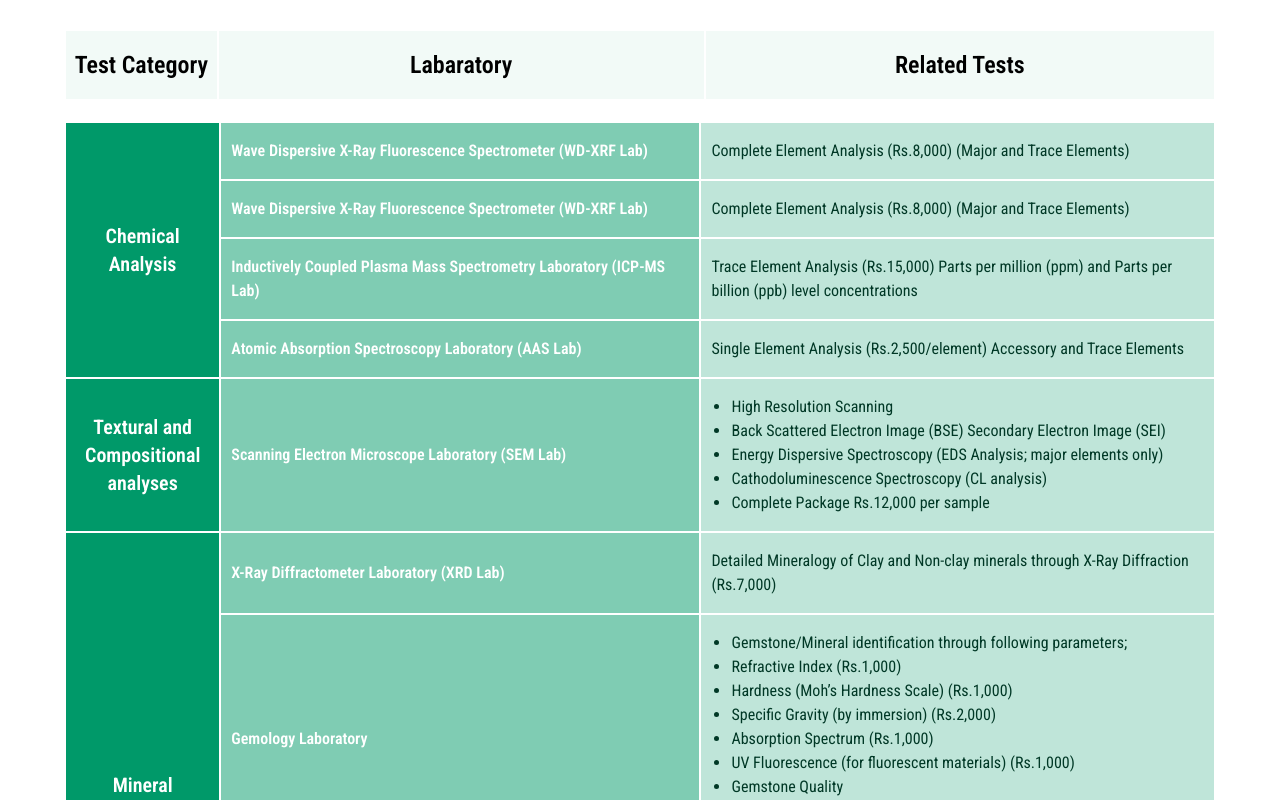
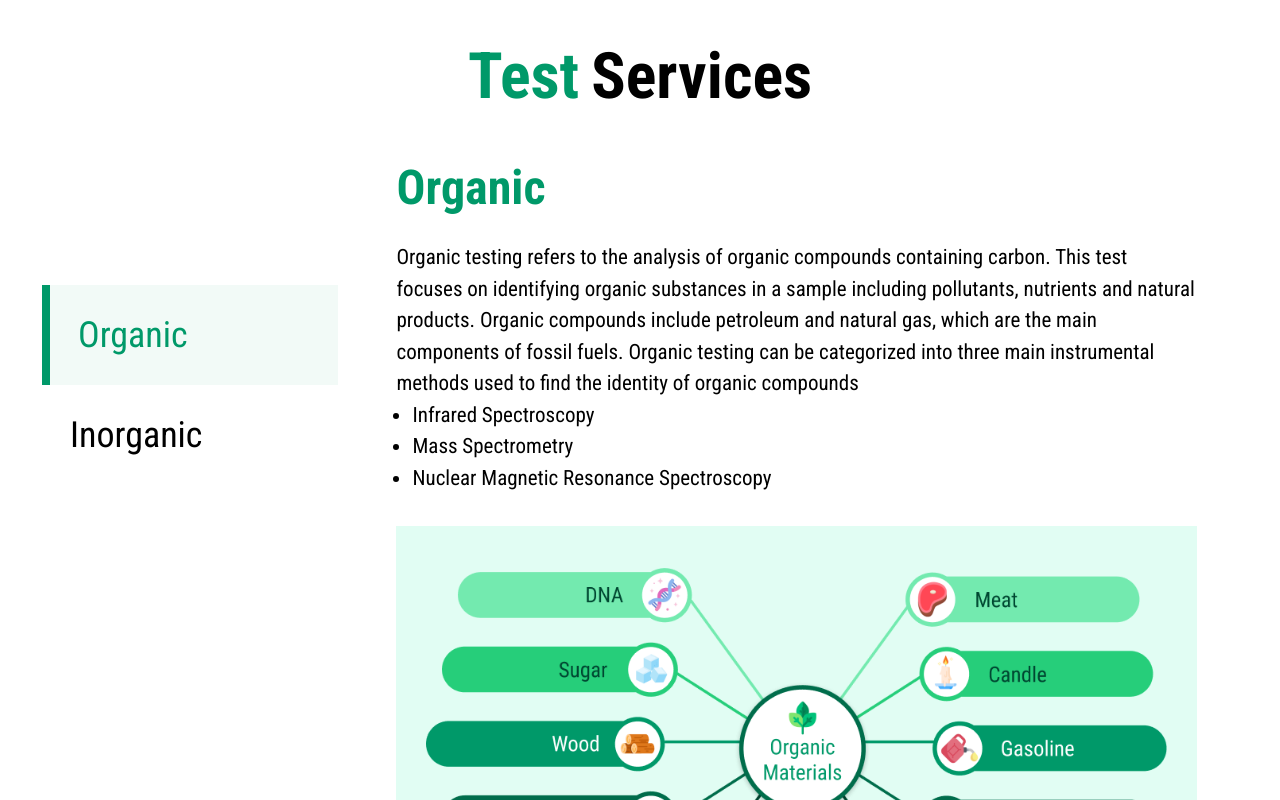
Before and after one commit to realAbdullah4504/mineral-app, a React (Create React App) app: page /test-information in a window 1280 px wide. Shown: the part 1440-2240 px from the top of the page. Built offline with nearby package versions, Linux system fonts and the light colour scheme; a web font is replaced by a local one.

Commit message:
Test Services Organic / Inorganic Section Completed

```diff
--- /dev/null
+++ b/src/components/InorganicTestInfo/index.js
@@ -0,0 +1,113 @@
+import React from "react";
+import inorganic from "assets/images/inorganicTest.png";
+
+const InorganicTestInfo = () => {
+  return (
+    <div className="flex flex-col mt-[39px] mr-[83px]">
+      <div className="flex text-[#009969] text-5xl font-bold">Inorganic</div>
+      <div className="flex text-[21px] pt-[30px]">
+        Inorganic testing refers to the analysis of inorganic substances that do
+        not contain carbon-hydrogen. This type of testing focuses on identifying
+        and quantifying inorganic elements and compounds of samples including
+        metals and minerals. Geoscience Advance Research Laboratory (GARL) is
+        responsible for Inorganic testing. GARL's conduct the testing using
+        following methods:
+      </div>
+      <ul className="list-disc pl-4 text-[21px]">
+        <li>Chemical Analysis</li>
+        <li>Mineral Identification</li>
+        <li>Petrographic Analysis</li>
+      </ul>
+      <div className="flex text-[#009969] text-5xl font-bold mt-[46px]">
+        Minerals & Ores
+      </div>
+      <div className="flex px-[30px] py-[42px] mt-[10px] mb-[75px]">
+        <img src={inorganic} alt="Organic Materials" />
+      </div>
+      <div className="flex text-5xl font-bold">1. Chemical Analysis</div>
+      <div className="flex text-xl mt-8">
+        Chemical analysis is the process used to determine the chemical
+        composition of a mineral or rock. It involves identifying and
+        quantifying the different elements and compounds that make up a mineral.
+        This technique encompasses the following methods:
+      </div>
+      <div className="flex text-xl">
+        <ul className="pl-8 list-disc">
+          <li>Whole Rock Analysis</li>
+          <li>Single Element Analysis</li>
+        </ul>
+      </div>
+      <div className="flex text-[#009969] text-xl font-semibold mt-6 ml-8">
+        i. Whole Rock Analysis
+      </div>
+      <div className="flex text-xl ml-8">
+        Whole Rock Analysis is a comprehensive technique used to determine the
+        chemical composition of a mineral sample. This analysis provides
+        detailed information about the concentrations of major, minor and trace
+        elements within the mineral sample, giving insights into its mineralogy,
+        formation history and geological process. This method includes the
+        following techniques:
+      </div>
+      <ul className="pl-4 list-disc text-xl ml-12">
+        <li>XRF Analysis</li>
+        <li>ICP-MS Analysis</li>
+      </ul>
+      <div className="flex text-[#009969] text-xl font-semibold mt-6 ml-8">
+        ii. Single Element Analysis
+      </div>
+      <div className="flex text-xl ml-8">
+        Single Element Analysis is a focused type of chemical analysis that aims
+        to identify and quantify a specific element within a mineral sample. It
+        helps in detecting contaminants, thus ensuring accurate data necessary
+        for quality control and regulatory compliance. The following techniques
+        are used under Single Element Analysis:
+      </div>
+      <ul className="pl-4 list-disc text-xl ml-12">
+        <li>Atomic Absorption Spectroscopy (AAS)</li>
+        <li>
+          Inductively Coupled Plasma Optical Emission Spectroscopy (ICP-OES)
+        </li>
+        <li>Inductively Coupled Plasma Mass Spectroscopy (ICP-MS)</li>
+        <li>X-Ray Fluorescence (XRF)</li>
+      </ul>
+      <div className="flex text-5xl font-bold mt-[33px]">
+        3. Petrographic Analysis
+      </div>
+      <div className="flex text-xl mt-8">
+        Petrographic Analysis is a detailed examination of the composition and
+        texture of rocks using a petrographic microscope. This technique is
+        widely used in mineral and rock analysis to study the mineralogy and
+        textural characteristics of the mineral sample. The following techniques
+        are used for Petrographic analysis:
+      </div>
+      <div className="flex text-xl">
+        <ul className="pl-8 list-disc">
+          <li>Physical parameters</li>
+          <li>X-Ray Diffraction Analysis</li>
+          <li>Scanning Electron Microscopy (SEM)</li>
+          <li>Differential Thermal Analysis (DTA)</li>
+          <li>Stereoscopy</li>
+        </ul>
+      </div>
+      <div className="flex text-5xl font-bold mt-[33px]">
+        2. Mineral Identification
+      </div>
+      <div className="flex text-xl mt-8">
+        The Mineral Identification process involves a series of steps and tests
+        to determine the identity of a mineral sample based on its physical and
+        chemical properties including color, streak, luster, hardness and
+        density. These tests consist of the following processes:
+      </div>
+      <div className="flex text-xl">
+        <ul className="pl-8 list-disc">
+          <li>X-Ray Diffraction Analysis</li>
+          <li>Physical parameters</li>
+          <li>Scanning Electron Microscopy (SEM)</li>
+          <li>Differential Thermal Analysis (DTA)</li>
+          <li>Stereoscopy</li>
+        </ul>
+      </div>
+    </div>
+  );
+};
+export default InorganicTestInfo;
--- /dev/null
+++ b/src/components/OrganicTestInfo/index.js
@@ -0,0 +1,27 @@
+import React from "react";
+import organicTest from "assets/images/organicTest.png";
+
+const OrganicTestInfo = () => {
+  return (
+    <div className="flex flex-col mt-[39px] mr-[83px]">
+      <div className="flex text-[#009969] text-5xl font-bold">Organic</div>
+      <div className="flex text-[21px] pt-[30px]">
+        Organic testing refers to the analysis of organic compounds containing
+        carbon. This test focuses on identifying organic substances in a sample
+        including pollutants, nutrients and natural products. Organic compounds
+        include petroleum and natural gas, which are the main components of
+        fossil fuels. Organic testing can be categorized into three main
+        instrumental methods used to find the identity of organic compounds
+      </div>
+      <ul className="list-disc pl-4 text-[21px]">
+        <li>Infrared Spectroscopy</li>
+        <li>Mass Spectrometry</li>
+        <li>Nuclear Magnetic Resonance Spectroscopy</li>
+      </ul>
+      <div className="flex px-[30px] py-[42px] bg-[#6CF4C4] bg-opacity-20 mt-[32px] mb-[75px]">
+        <img src={organicTest} alt="Organic Materials" />
+      </div>
+    </div>
+  );
+};
+export default OrganicTestInfo;
--- a/src/pages/Test-Information/index.js
+++ b/src/pages/Test-Information/index.js
@@ -1,8 +1,12 @@
-import React from "react";
+import React, { useState } from "react";
 import BreadCrumbs from "components/Breadcrumbs";
 import { Container } from "components/UI";
+import OrganicTestInfo from "components/OrganicTestInfo";
+import InorganicTestInfo from "components/InorganicTestInfo";
 
 const TestInformation = () => {
+  const testOptions = ["Organic", "Inorganic"];
+  const [selectedOption, setSelectedOption] = useState(testOptions[0]);
   const breadcrumbs = [
     { path: "/", label: "Home" },
     { path: "#", label: "Services and Support" },
@@ -27,6 +31,38 @@ const TestInformation = () => {
       </Container>
 
       <div className="flex justify-center bg-radioactive-minerals bg-cover bg-center h-[850px] w-full my-[51px]"></div>
+      <div className="flex font-bold text-[64px] w-full justify-center">
+        <span className="text-[#009969] pr-3">Test</span> Services
+      </div>
+      <div className="flex">
+        <div className="flex flex-col ml-[42px] text-black pt-40">
+          <button
+            onClick={() => setSelectedOption(testOptions[0])}
+            className={`flex pl-[28px] pr-[136px] py-[30px] items-center text-4xl font-normal ${
+              selectedOption == testOptions[0] &&
+              "border-l-8 border-[#009969] bg-[#009969] bg-opacity-5 text-[#009969]"
+            }`}
+          >
+            Organic
+          </button>
+          <button
+            onClick={() => setSelectedOption(testOptions[1])}
+            className={`flex pl-[28px] pr-[136px] py-[30px] items-center text-4xl font-normal ${
+              selectedOption == testOptions[1] &&
+              "border-l-8 border-[#009969] bg-[#009969] bg-opacity-5 text-[#009969]"
+            }`}
+          >
+            Inorganic
+          </button>
+        </div>
+        <div className="flex flex-col w-full ml-[58px]">
+          {selectedOption == testOptions[0] ? (
+            <OrganicTestInfo />
+          ) : (
+            <InorganicTestInfo />
+          )}
+        </div>
+      </div>
       <Container classes="w-[90%]">
         <div className="mt-[2.5rem]">
           <table className="min-w-full bg-[#009969] bg-opacity-5 border-none font-semibold text-2xl text-center mb-5">
```
Also changed, not shown: src/assets/images/inorganicTest.png (added), src/assets/images/organicTest.png (added).
